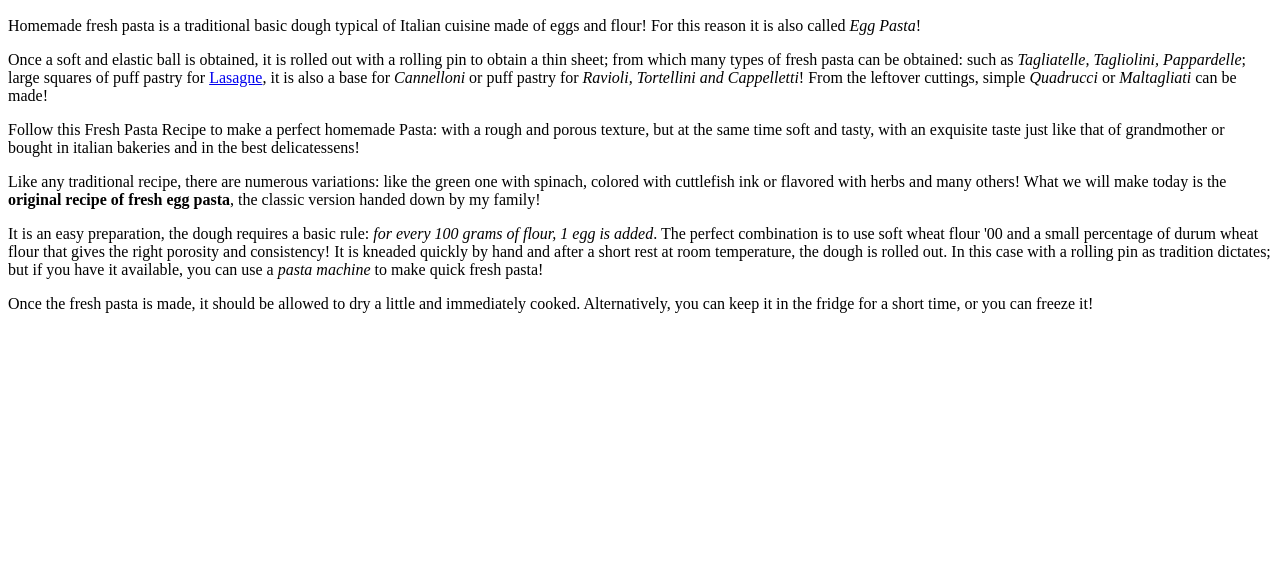
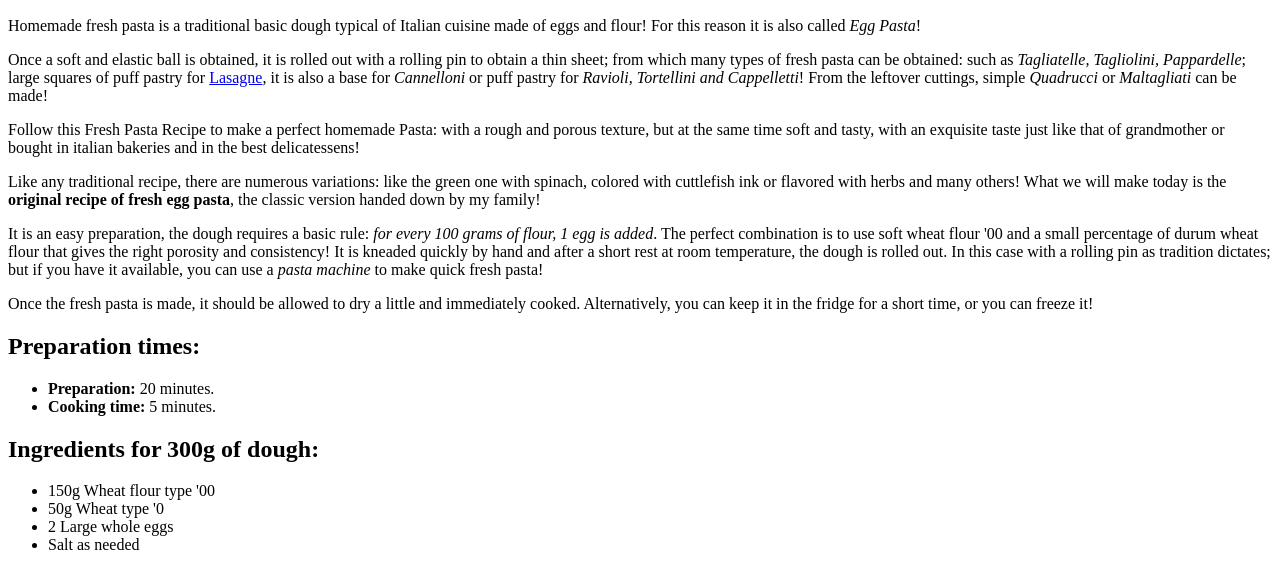
Before and after one commit to AimlessAvenue/odin-recipes, a plain HTML site: page recipes/lasagna-sheaths.html in a window 1280 px wide. Shown: the part 110-698 px from the top of the page. Drawn offline with Linux system fonts and the light colour scheme.

Commit message:
Add prep times and ingredients to lasagna-sheaths

```diff
--- a/recipes/lasagna-sheaths.html
+++ b/recipes/lasagna-sheaths.html
@@ -26,6 +26,17 @@
     <p>
         Once the fresh pasta is made, it should be allowed to dry a little and immediately cooked. Alternatively, you can keep it in the fridge for a short time, or you can freeze it!
     </p>
-
+    <h2>Preparation times:</h2>
+    <ul>
+        <li><strong>Preparation:</strong> 20 minutes.</li>
+        <li><strong>Cooking time:</strong> 5 minutes.</li>
+    </ul>
+    <h2>Ingredients for 300g of dough:</h2>
+    <ul>
+        <li>150g Wheat flour type '00</li>
+        <li>50g Wheat type '0</li>
+        <li>2 Large whole eggs</li>
+        <li>Salt as needed</li>
+    </ul>
 </body>
 </html>
```
